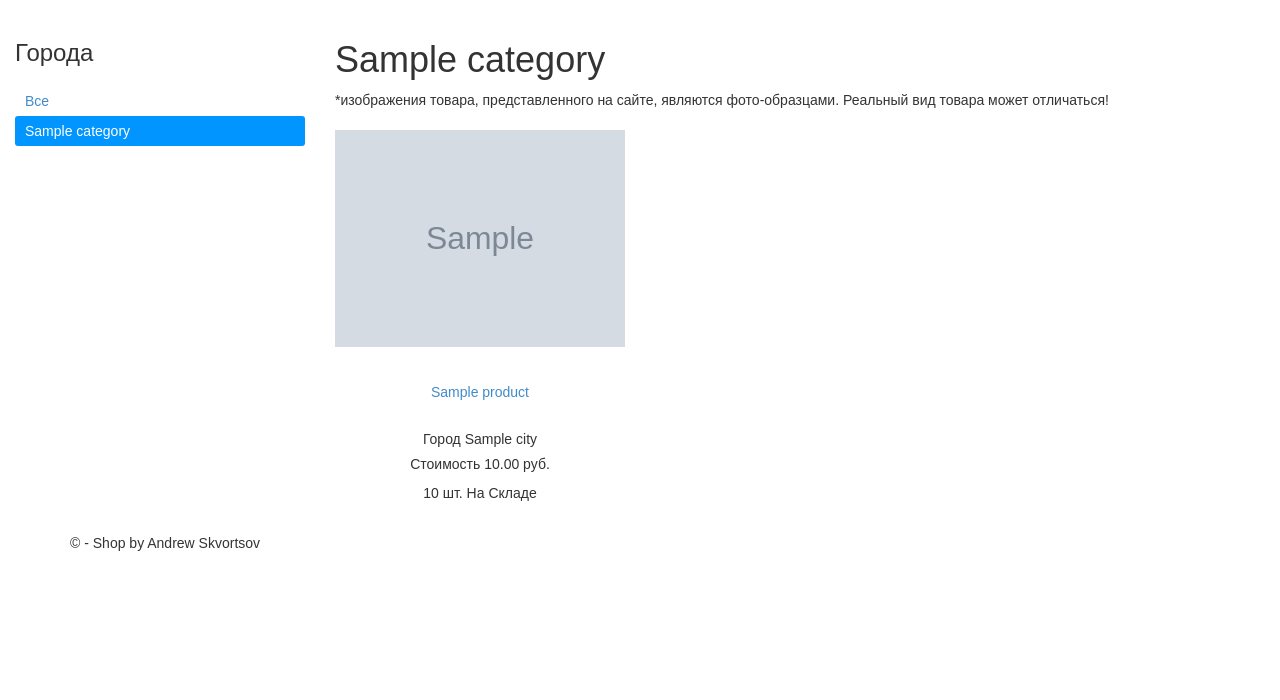
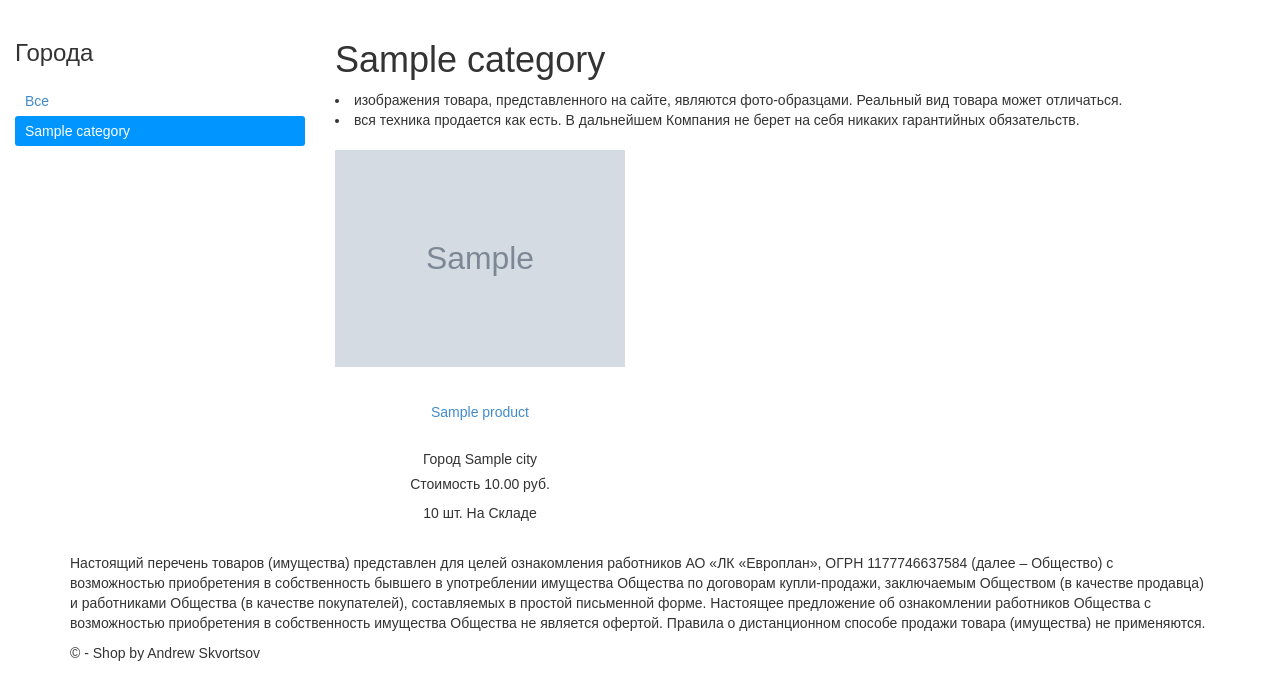
Before and after one commit to 9andrew9/shop, a Django app: a page that uses templates/shop/base2.html in a window 1280 px wide. Shown: the part 52-752 px from the top of the page. Run offline with Django 3.2, Linux system fonts and the light colour scheme; tables that the repository leaves empty hold one stand-in row (values such as "Sample post"); grey boxes marked "Sample" are stand-in pictures; some libraries are stand-ins or nearby versions.

Commit message:
Изменения в р

```diff
--- a/templates/shop/base2.html
+++ b/templates/shop/base2.html
@@ -89,6 +89,7 @@
     <div class="container body-content">
         <hr/>
         <footer>
+            <p>Настоящий перечень товаров (имущества) представлен для целей ознакомления работников АО «ЛК «Европлан», ОГРН 1177746637584 (далее – Общество) с возможностью приобретения в собственность бывшего в употреблении имущества Общества по договорам купли-продажи, заключаемым Обществом (в качестве продавца) и работниками Общества (в качестве покупателей), составляемых в простой письменной форме. Настоящее предложение об ознакомлении работников Общества с возможностью приобретения в собственность имущества Общества не является офертой. Правила о дистанционном способе продажи товара (имущества) не применяются.</p>
             <p>&copy; {{ year }} - Shop by Andrew Skvortsov</p>
         </footer>
     </div>
--- a/templates/shop/product/list.html
+++ b/templates/shop/product/list.html
@@ -18,7 +18,6 @@
         <h3>Города</h3>
 
 
-
         <ul>
             <li {% if not category %} class="selected" {% endif %}>
                 <a href="{% url "shop:ProductList" %}">Все</a>
@@ -33,19 +32,29 @@
         </ul>
 
 
-
     </div>
     <div id="main" class="product_list col-sm-9">
         <h1>{% if category %}{{ category.name }}
         {% else %}Товары{% endif %}</h1>
-  <h10> *изображения товара, представленного на сайте, являются фото-образцами. Реальный вид товара может отличаться!</h10>
 
-
-    <div class="items row">
+        <li>
+            <h10> изображения товара, представленного на сайте, являются фото-образцами. Реальный вид товара может
+                отличаться.
+            </h10>
+        </li>
+        <li>
+            <h10> вся техника продается как есть. В дальнейшем Компания не берет на себя никаких гарантийных
+                обязательств.
+            </h10>
+        </li>
+        <div class="items row">{% if products %}
             {% for product in products %}
                 <div class="item col-sm-4">
                     <a href="{{ product.get_absolute_url }}">
-            <img src="{% if product.image %}{{ product.image.url }}{% else %}{% static "img/no-image.jpg"%}{% endif %}" class="img-responsive">
+                        <img src="
+
+                                {% if product.image %}{{ product.image.url }}{% else %}{% static "img/no-image.jpg" %}{% endif %}"
+                             class="img-responsive">
                     </a>
                     <a class="container" href="{{ product.get_absolute_url }}">{{ product.name }}</a><br>
                     <h5>Город {{ product.city }}</h5>
@@ -53,6 +62,9 @@
                     <h10> {{ product.stock }} шт. На Складе</h10>
                 </div>
             {% endfor %}
+        {% else %}
+            <h3>Нет товаров в выбраном городе </h3>
+        {% endif %}
         </div>
     </div>
 {% endblock %}
```
Also changed, not shown: untitled/urls.py (line endings or trailing spaces). Lines whose indentation alone changed are shown as unchanged.
